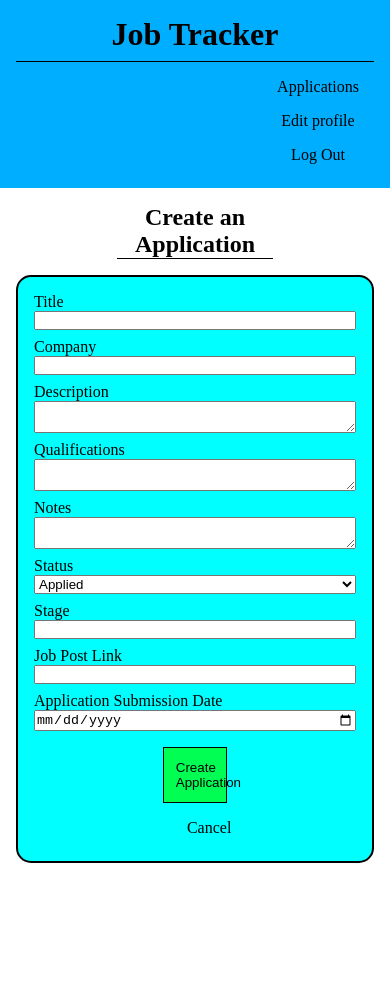
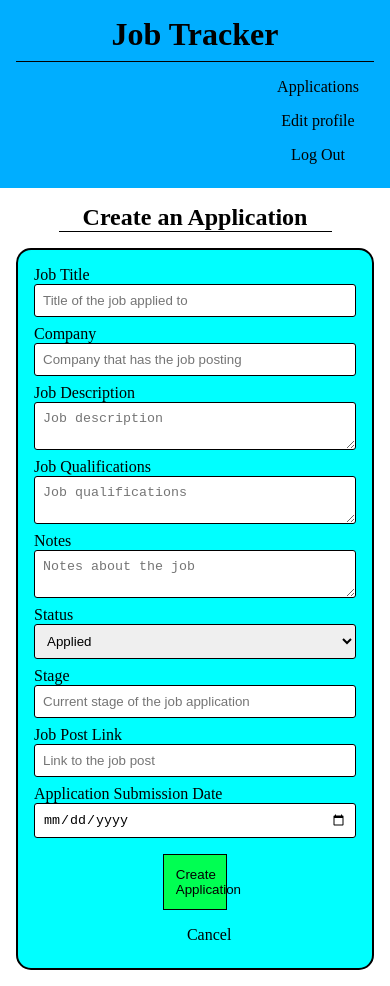
Before and after one commit to cacutler/JobApplications-Angular-Nest, an Angular app in the folder frontend/: page /applications/new in a window 390 px wide. Before the commit the page ends 879 px from the top, so only its background shows below. Built offline with nearby package versions, Linux system fonts and the light colour scheme; sample sign-in values are in the browser's storage.

Commit message:
Updated some styling and added some placeholders

```diff
--- a/frontend/src/app/create-form/create-form.component.css
+++ b/frontend/src/app/create-form/create-form.component.css
@@ -22,6 +22,9 @@ button:hover {
 }
 input, textarea, select {
     margin-bottom: 0.5rem;
+    padding: 0.5rem;
+    border: solid black 1px;
+    border-radius: 3px;
 }
 a {
     text-decoration: none;
@@ -34,3 +37,13 @@ a {
 a:hover {
     background-color: #00DE94;
 }
+@media screen and (max-width: 991px) {
+    h2 {
+        width: 40%;
+    }
+}
+@media screen and (max-width: 576px) {
+    h2 {
+        width: 70%;
+    }
+}
--- a/frontend/src/app/create-form/create-form.component.html
+++ b/frontend/src/app/create-form/create-form.component.html
@@ -1,15 +1,15 @@
 <h2>Create an Application</h2>
 <form (ngSubmit)="onSubmit()" id="job-application-create-form">
-    <label for="title">Title</label>
-    <input type="text" name="title" id="title" [(ngModel)]="title" required>
+    <label for="title">Job Title</label>
+    <input type="text" name="title" id="title" [(ngModel)]="title" placeholder="Title of the job applied to" required>
     <label for="company">Company</label>
-    <input type="text" name="company" id="company" [(ngModel)]="company" required>
-    <label for="description">Description</label>
-    <textarea name="description" id="description" [(ngModel)]="description"></textarea>
-    <label for="qualifications">Qualifications</label>
-    <textarea name="qualifications" id="qualifications" [(ngModel)]="qualifications"></textarea>
+    <input type="text" name="company" id="company" [(ngModel)]="company" placeholder="Company that has the job posting" required>
+    <label for="description">Job Description</label>
+    <textarea name="description" id="description" placeholder="Job description" [(ngModel)]="description"></textarea>
+    <label for="qualifications">Job Qualifications</label>
+    <textarea name="qualifications" id="qualifications" placeholder="Job qualifications" [(ngModel)]="qualifications"></textarea>
     <label for="notes">Notes</label>
-    <textarea name="notes" id="notes" [(ngModel)]="notes"></textarea>
+    <textarea name="notes" id="notes" placeholder="Notes about the job" [(ngModel)]="notes"></textarea>
     <label for="status">Status</label>
     <select name="status" id="status" [(ngModel)]="status">
         <option value="APPLIED" selected>Applied</option>
@@ -18,9 +18,9 @@
         <option value="REJECTED">Rejected</option>
     </select>
     <label for="stage">Stage</label>
-    <input type="text" name="stage" id="stage" [(ngModel)]="stage">
+    <input type="text" name="stage" id="stage" placeholder="Current stage of the job application" [(ngModel)]="stage">
     <label for="url">Job Post Link</label>
-    <input type="url" name="url" id="url" [(ngModel)]="url">
+    <input type="url" name="url" id="url" placeholder="Link to the job post" [(ngModel)]="url">
     <label for="submission">Application Submission Date</label>
     <input type="date" name="submission" id="submission" [(ngModel)]="submission">
     <p class="error" *ngIf="error">{{error}}</p>
--- a/frontend/src/app/edit-form/edit-form.component.css
+++ b/frontend/src/app/edit-form/edit-form.component.css
@@ -11,6 +11,9 @@ h2 {
 }
 input, textarea, select {
     margin-bottom: 0.5rem;
+    padding: 0.5rem;
+    border: solid black 1px;
+    border-radius: 3px;
 }
 button {
     background-color: #00FF52;
@@ -32,3 +35,13 @@ a {
 a:hover {
     background-color: #00DE94;
 }
+@media screen and (max-width: 991px) {
+    h2 {
+        width: 40%;
+    }
+}
+@media screen and (max-width: 576px) {
+    h2 {
+        width: 70%;
+    }
+}
--- a/frontend/src/app/login-form/login-form.component.css
+++ b/frontend/src/app/login-form/login-form.component.css
@@ -15,6 +15,8 @@ form a {
 input {
     margin-bottom: 0.5rem;
     padding: 0.5rem;
+    border: solid black 1px;
+    border-radius: 3px;
 }
 form button {
     margin: 1rem 0rem;
@@ -37,9 +39,13 @@ form a:hover {
     font-weight: bold;
     text-align: center;
 }
-@media screen and (max-width: 768px) {
-
+@media screen and (max-width: 991px) {
+    h2 {
+        width: 40%;
+    }
 }
-@media screen and (max-width: 991px) {
-
+@media screen and (max-width: 576px) {
+    h2 {
+        width: 70%;
+    }
 }
--- a/frontend/src/app/register-form/register-form.component.css
+++ b/frontend/src/app/register-form/register-form.component.css
@@ -16,6 +16,8 @@ form a {
 input {
     margin-bottom: 0.5rem;
     padding: 0.5rem;
+    border-radius: 3px;
+    border: solid black 1px;
 }
 form button {
     margin: 1rem 0rem;
@@ -39,3 +41,13 @@ form a:hover {
     font-weight: bold;
     text-align: center;
 }
+@media screen and (max-width: 991px) {
+    h2 {
+        width: 40%;
+    }
+}
+@media screen and (max-width: 576px) {
+    h2 {
+        width: 70%;
+    }
+}
--- a/frontend/src/app/update-user-form/update-user-form.component.css
+++ b/frontend/src/app/update-user-form/update-user-form.component.css
@@ -6,6 +6,9 @@ h2 {
 }
 input {
     margin-bottom: 0.5rem;
+    padding: 0.5rem;
+    border: solid black 1px;
+    border-radius: 3px;
 }
 button {
     background-color: #00FF52;
@@ -17,3 +20,13 @@ button {
 button:hover {
     cursor: pointer;
 }
+@media screen and (max-width: 991px) {
+    h2 {
+        width: 40%;
+    }
+}
+@media screen and (max-width: 576px) {
+    h2 {
+        width: 70%;
+    }
+}
```
